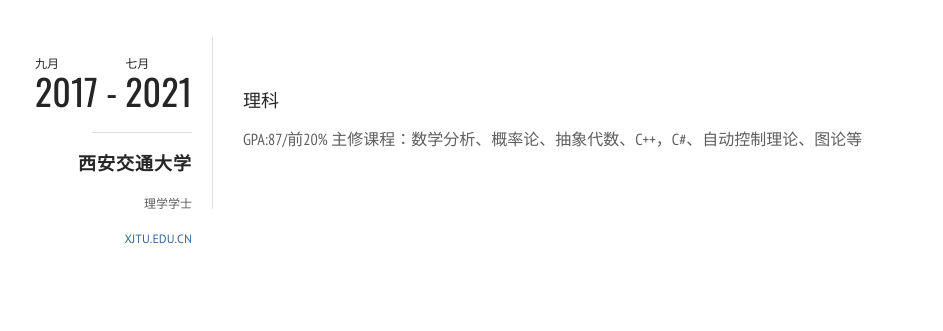
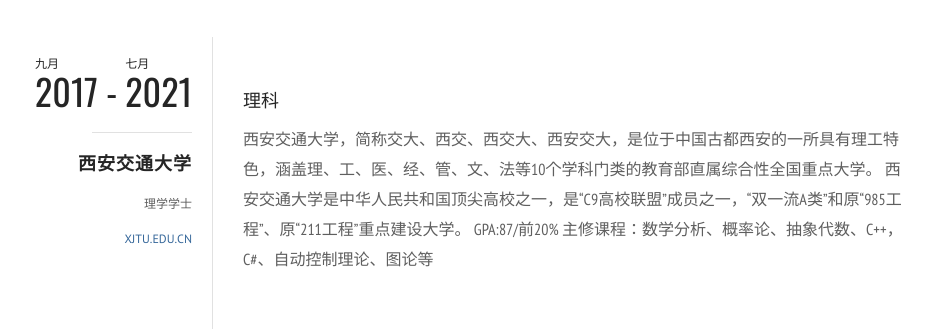
Before and after one commit to lfy523/lfy523.github.io, a website: page index.html in a window 1280 px wide. Shown: the part 4100-4431 px from the top of the page, without its empty margins (198-1141 px from the left). Drawn offline with nearby package versions, Linux system fonts and the light colour scheme.

Commit message:
template commit2

```diff
--- a/index.html
+++ b/index.html
@@ -7,7 +7,7 @@
     <meta http-equiv="X-UA-Compatible" content="IE=edge,chrome=1,requiresActiveX=true">
 
     <title> Fumihime :: AIGC Algorithm Engineer :: Professional Resume </title>
-    <meta name="description" content="黑子的前端, 前端开发, 个人简历">
+    <meta name="description" content="文姬, AIGC算法, 个人简历">
 
     <!-- /// Favicons ////////  -->
     <link rel="apple-touch-icon-precomposed" sizes="144x144" href="https://cdn3.iconfinder.com/data/icons/buttons/512/Icon_13-512.png">
@@ -342,6 +342,7 @@
                             <br>
                             <h3 class="text-uppercase">理科</h3>
                             <p>
+                                西安交通大学，简称交大、西交、西交大、西安交大，是位于中国古都西安的一所具有理工特色，涵盖理、工、医、经、管、文、法等10个学科门类的教育部直属综合性全国重点大学。 西安交通大学是中华人民共和国顶尖高校之一，是“C9高校联盟”成员之一，“双一流A类”和原“985工程”、原“211工程”重点建设大学。
                                 GPA:87/前20%
                                 主修课程：数学分析、概率论、抽象代数、C++，C#、自动控制理论、图论等
 
@@ -590,7 +591,7 @@
            i@5,:::,,,,,,,,.... .                   . .:::;;;;;irrrss111111
            9Bi,:,,,,......                        ..r91;;;;;iirrsss1ss1111
         `,"color:#f67b29;")
-        console.log("%c兄嘚！祝贺你喜提彩蛋~\n有什么可以帮助您的，欢迎微信联系我：756165959","color:#62d2a2;")
+        console.log("%c兄嘚！祝贺你喜提彩蛋~\n有什么可以帮助您的，欢迎微信联系我：13606075070","color:#62d2a2;")
     </script>
 </body>
 
```
